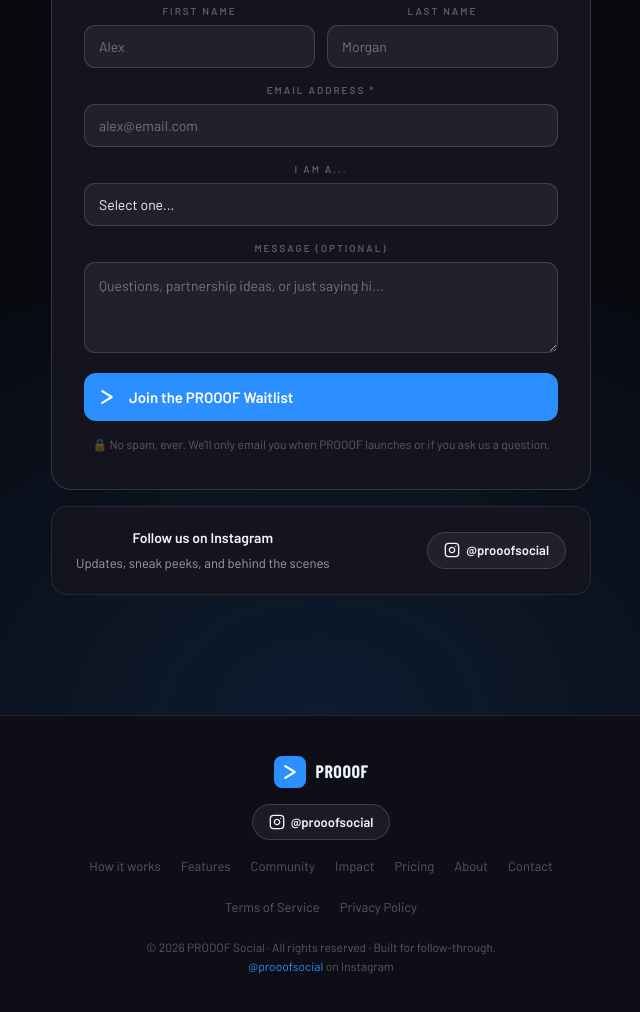
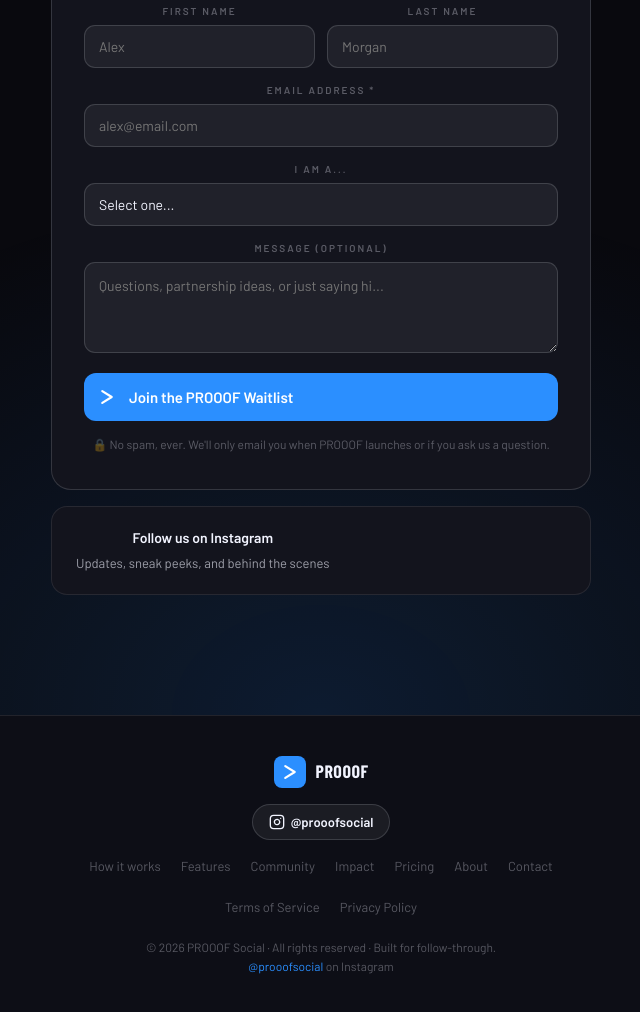
Before and after one commit to lanacj2026/prooof-social, a plain HTML site: page index.html in a window 1280 px wide. Shown: the part 10667-11679 px from the top of the page, without its empty margins (319-959 px from the left). Drawn offline with nearby package versions, Linux system fonts and the light colour scheme; a web font is replaced by a local one.

Commit message:
Update index.html

```diff
--- a/index.html
+++ b/index.html
@@ -698,7 +698,6 @@
       </div>
       <div style="margin-top:16px;background:var(--card);border:.5px solid var(--br);border-radius:16px;padding:20px 24px;display:flex;flex-wrap:wrap;align-items:center;justify-content:space-between;gap:14px">
         <div><div style="font-size:14px;font-weight:700;color:var(--txt);margin-bottom:3px;align-items:center">Follow us on Instagram</div><div style="font-size:13px;color:var(--t2)">Updates, sneak peeks, and behind the scenes</div></div>
-        <a href="https://instagram.com/prooofsocial" target="_blank" rel="noopener" style="display:inline-flex;align-items:center;gap:6px;background:rgba(255,255,255,.06);border:.5px solid var(--br2);border-radius:30px;padding:7px 16px;font-size:13px;font-weight:600;color:var(--txt);text-decoration:none" onmouseover="this.style.background='rgba(255,255,255,.1)'" onmouseout="this.style.background='rgba(255,255,255,.06)'"><svg width="16" height="16" viewBox="0 0 24 24" fill="none" stroke="currentColor" stroke-width="2" stroke-linecap="round" stroke-linejoin="round"><rect x="2" y="2" width="20" height="20" rx="5" ry="5"/><path d="M16 11.37A4 4 0 1 1 12.63 8 4 4 0 0 1 16 11.37z"/><line x1="17.5" y1="6.5" x2="17.51" y2="6.5"/></svg>@prooofsocial</a>
       </div>
     </div>
   </div>
```
